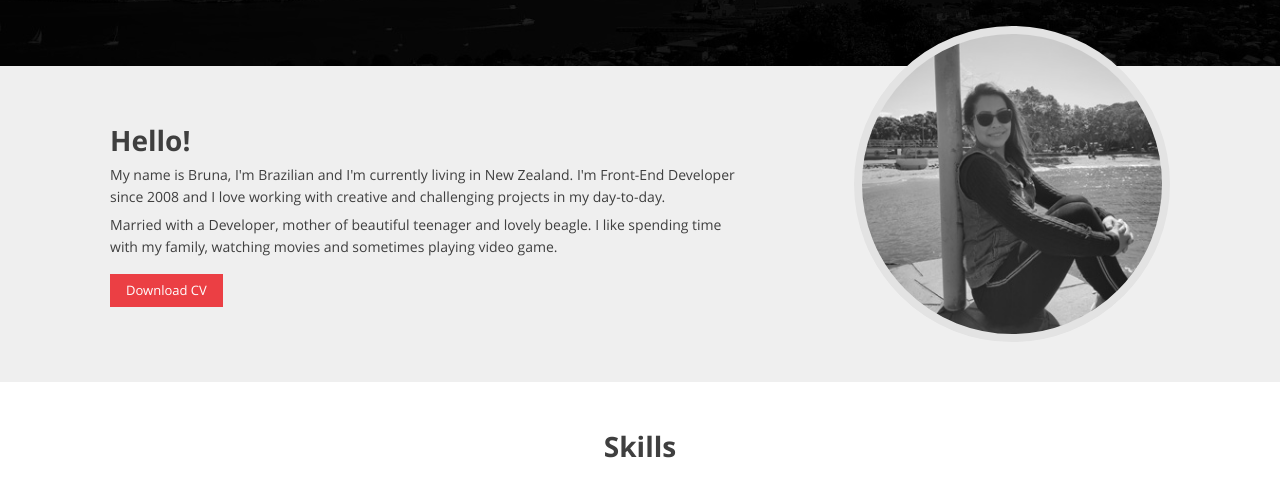
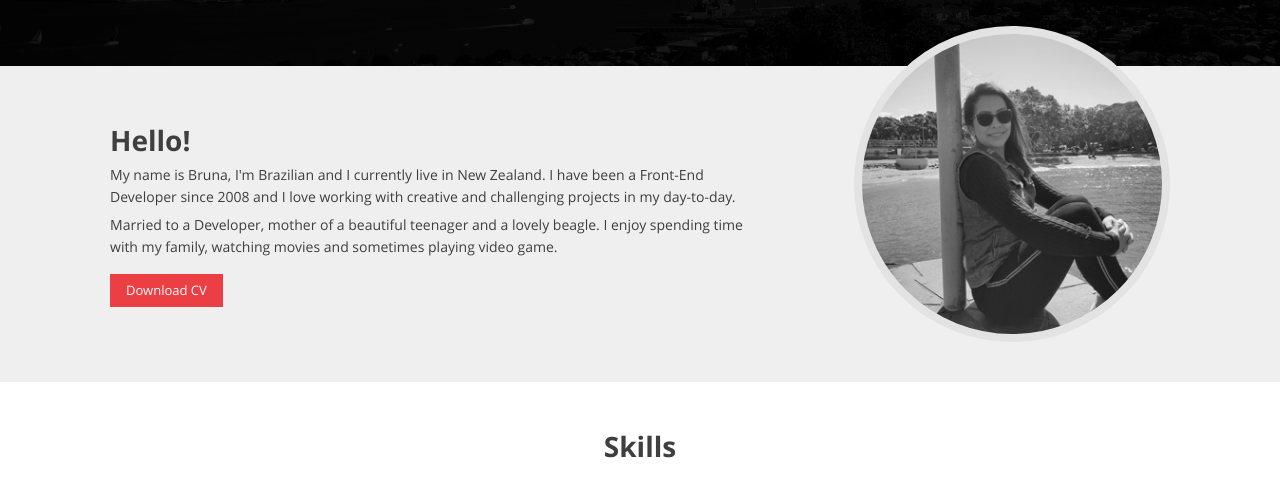
Before and after one commit to brugomes/site-brugomes, a website: page index.html in a window 1280 px wide. Shown: the part 254-751 px from the top of the page. Drawn offline with nearby package versions, Linux system fonts and the light colour scheme; files that its build step writes are made by us from their sources.

Commit message:
english text correction

```diff
--- a/index.html
+++ b/index.html
@@ -47,9 +47,9 @@
     <section class="about">
         <div class="about__description">
             <h4>Hello!</h4>
-            <p>My name is Bruna, I'm Brazilian and I'm currently living in New Zealand. I'm Front-End Developer
+            <p>My name is Bruna, I'm Brazilian and I currently live in New Zealand. I have been a Front-End Developer
                 since 2008 and I love working with creative and challenging projects in my day-to-day.</p>
-            <p>Married with a Developer, mother of beautiful teenager and lovely beagle. I like spending time with
+            <p>Married to a Developer, mother of a beautiful teenager and a lovely beagle. I enjoy spending time with
                 my family, watching movies and sometimes playing video game.</p>
 
             <a href="/download/Resume-FrontEnd-BrunaGomesdaSilva.pdf" download>Download CV</a>
```
